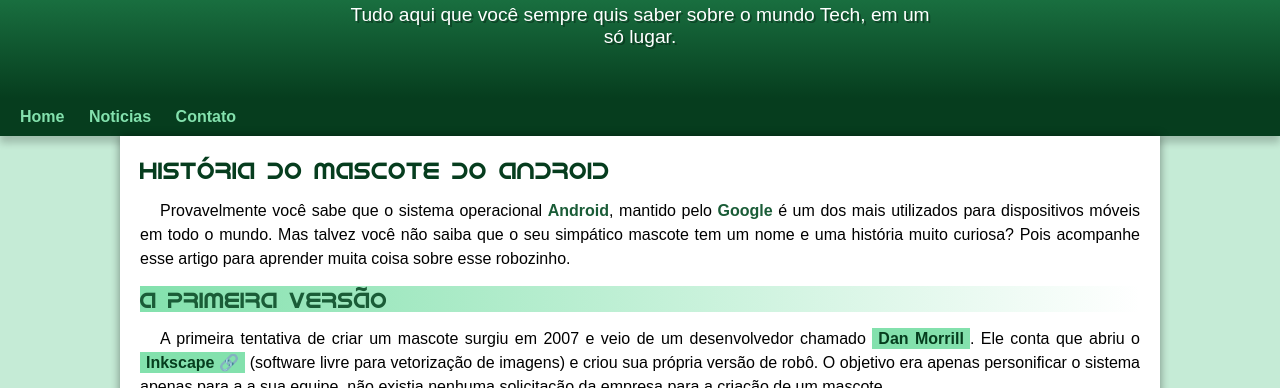
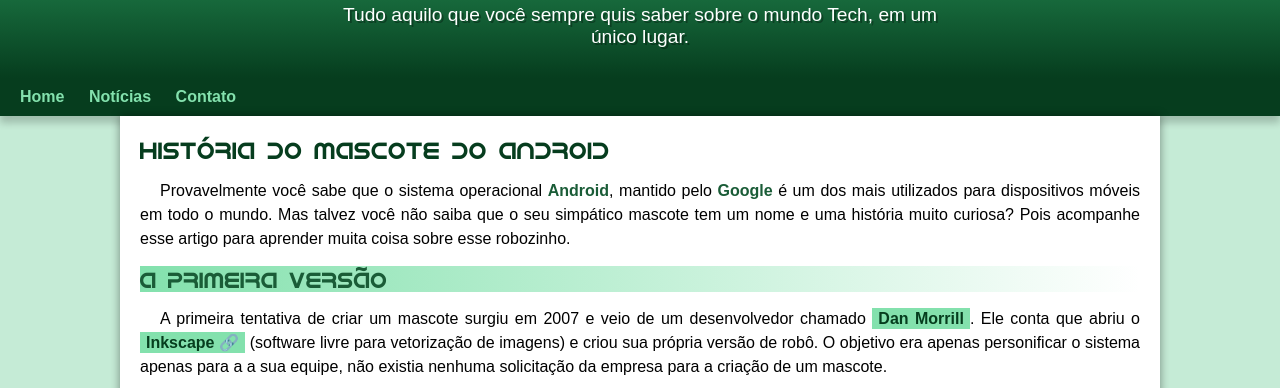
Before and after one commit to LucianoTBrum/projeto-android, a plain HTML site: page index.html in a window 1280 px wide. Shown: the part 113-501 px from the top of the page. Drawn offline with Linux system fonts and the light colour scheme.

Commit message:
correção de texto e padding

```diff
--- a/estilo/style.css
+++ b/estilo/style.css
@@ -59,7 +59,7 @@ max-width: 600px;
 padding-right: 10px;
 padding-left: 10px;
 margin: auto;
-padding-bottom: 50px;
+padding-bottom: 30px;
 text-shadow: 2px 2px 0px rgba(0, 0, 0, 0.315);
 }
 
--- a/index.html
+++ b/index.html
@@ -11,11 +11,11 @@
     <header>
         <h1>Curiosidades de Tecnologia</h1>
 
-        <p>Tudo aqui que você sempre quis saber sobre o mundo Tech, em um só lugar.</p>
+        <p>Tudo aquilo que você sempre quis saber sobre o mundo Tech, em um único lugar.</p>
     </header>
     <nav>
         <a href="#">Home</a>
-        <a href="#">Noticias</a>
+        <a href="#">Notícias</a>
         <a href="#">Contato</a>
     </nav>
     <main>
```
